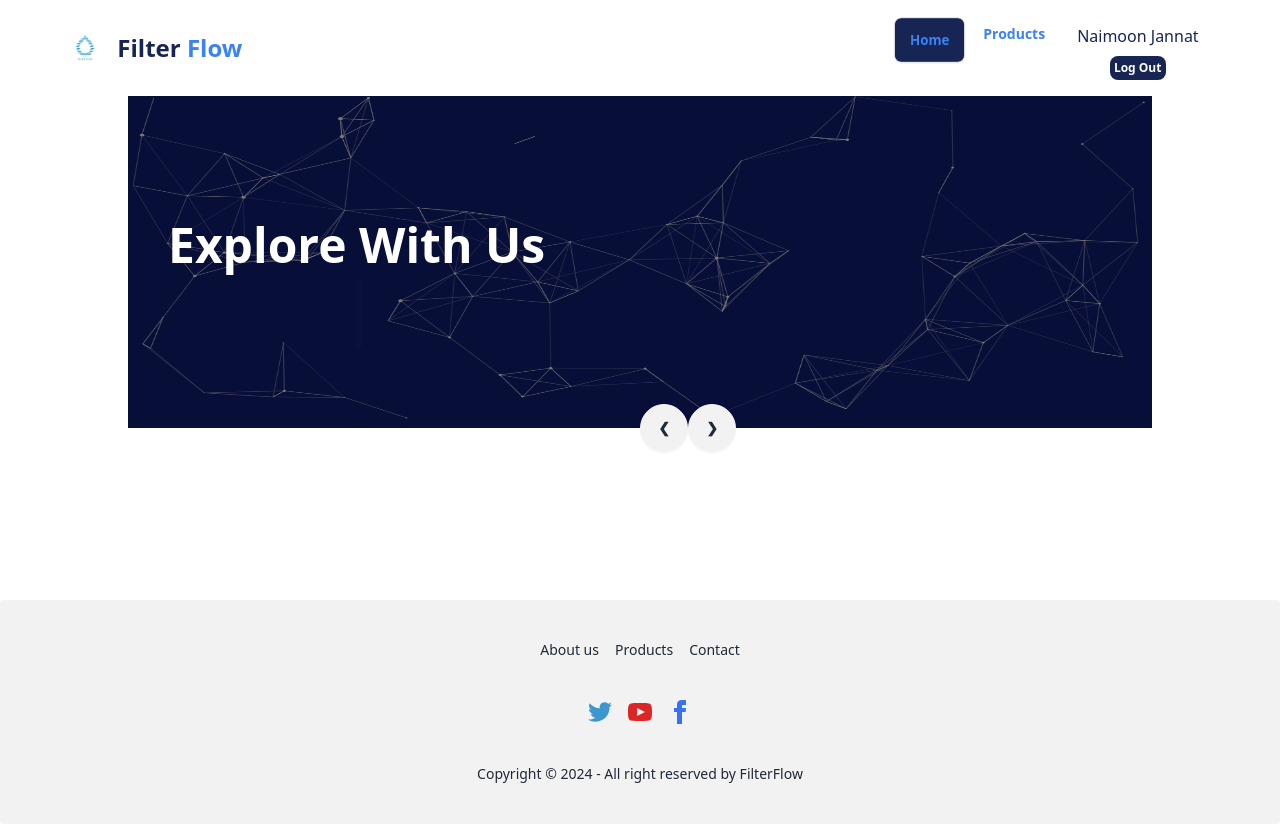
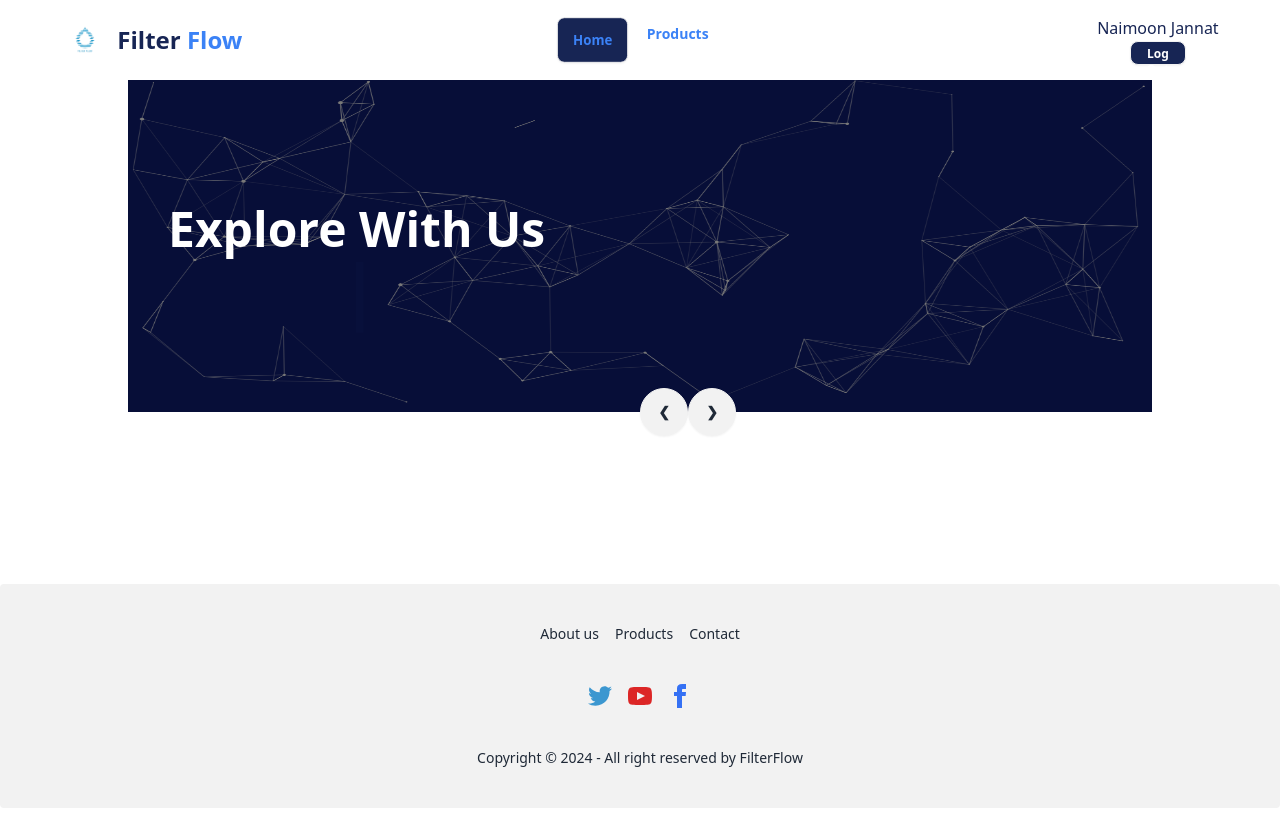
Before and after one commit to NaimoonJannat/FilterFlow-client, a React (Vite) app: page / in a window 1280 px wide. Built offline with nearby package versions, Linux system fonts and the light colour scheme.

Commit message:
Search option done

```diff
--- a/src/components/Products.jsx
+++ b/src/components/Products.jsx
@@ -1,19 +1,35 @@
+import { useState } from "react";
 import { useLoaderData } from "react-router-dom";
+import { FaSearch } from "react-icons/fa";
 import ProductCard from "./ProductCard";
 
 const Products = () => {
     const initialProducts = useLoaderData();
+    const [searchQuery, setSearchQuery] = useState("");
+
+    const filteredProducts = initialProducts.filter(product =>
+        product.name.toLowerCase().includes(searchQuery.toLowerCase())
+    );
+
     return (
         <div className="text-center space-y-4">
+            <div className="flex justify-center mb-4 relative w-full lg:w-1/4">
+                <input
+                    type="text"
+                    placeholder="Search products..."
+                    className="input input-bordered w-full max-w-xs pl-10"
+                    value={searchQuery}
+                    onChange={(e) => setSearchQuery(e.target.value)}
+                />
+                <FaSearch className="absolute right-3 top-4 text-gray-500" />
+            </div>
             <div className="grid grid-cols-1 md:grid-cols-2 lg:grid-cols-3 gap-4">
-                {
-                    initialProducts.map(product =>
-                        <ProductCard
-                            key={product._id}
-                            product={product}
-                        />
-                    )
-                }
+                {filteredProducts.map(product => (
+                    <ProductCard
+                        key={product._id}
+                        product={product}
+                    />
+                ))}
             </div>
         </div>
     );
--- a/src/components/Shared/Header.jsx
+++ b/src/components/Shared/Header.jsx
@@ -54,11 +54,6 @@ const Header = () => {
                 Products
               </NavLink>
             </li>
-            <li className="text-center items-center">
-              <p className="text-blue-950 text-base">Naimoon Jannat</p>
-              <button className="text-xs w-14 font-bold bg-blue-950 text-white p-1">Log Out</button>
-            </li>
-
               </ul>) :
             (
               <ul className="menu menu-horizontal px-1">
@@ -112,7 +107,7 @@ const Header = () => {
 
         </div>
       </div>
-      <div className="navbar-end">
+      <div className="navbar-center">
         <div className="hidden lg:flex">
         {
               user ? (
@@ -140,10 +135,6 @@ const Header = () => {
               >
                 Products
               </NavLink>
-            </li>
-            <li className="text-center items-center">
-              <p className="text-blue-950 text-base">Naimoon Jannat</p>
-              <button className="text-xs w-14 font-bold bg-blue-950 text-white p-1">Log Out</button>
             </li>
               </ul>) :
             (
@@ -191,6 +182,12 @@ const Header = () => {
 
 
       </div>
+      <div className="navbar-end">
+      <div className="text-center items-center">
+              <p className="text-blue-950 text-base">Naimoon Jannat</p>
+              <button className="text-xs btn btn-xs w-14 font-bold bg-blue-950 text-white p-1">Log Out</button>
+            </div>
+      </div>
     </div>
        </div>
     );
```
